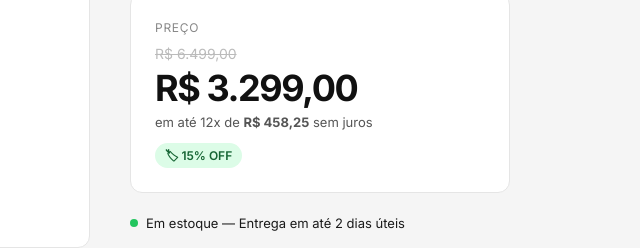
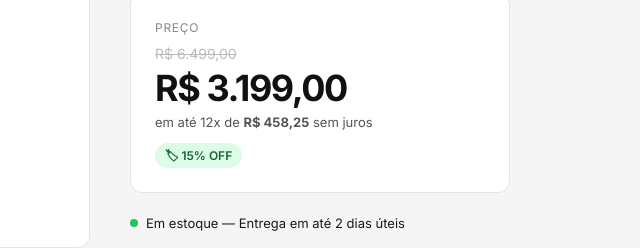
Before and after one commit to rafaelsiembra/teste_site, a plain HTML site: page index.html in a window 1280 px wide. Shown: the part 235-483 px from the top of the page, 586-1226 px from the left. Drawn offline with Linux system fonts and the light colour scheme.

Commit message:
Update index.html

```diff
--- a/index.html
+++ b/index.html
@@ -131,7 +131,7 @@
         <div class="price-label">Preço</div>
         <!-- ↓↓↓ ALTERE AQUI PARA OS TESTES ↓↓↓ -->
         <div class="price-original" id="price-original">R$ 6.499,00</div>
-        <div class="price-current" id="price-current">R$ 3.299,00</div>
+        <div class="price-current" id="price-current">R$ 3.199,00</div>
         <div class="price-installment">em até 12x de <strong>R$ 458,25</strong> sem juros</div>
         <div class="price-badge" id="price-badge">🏷 15% OFF</div>
         <!-- ↑↑↑ FIM DA SEÇÃO DE PREÇO ↑↑↑ -->
```
